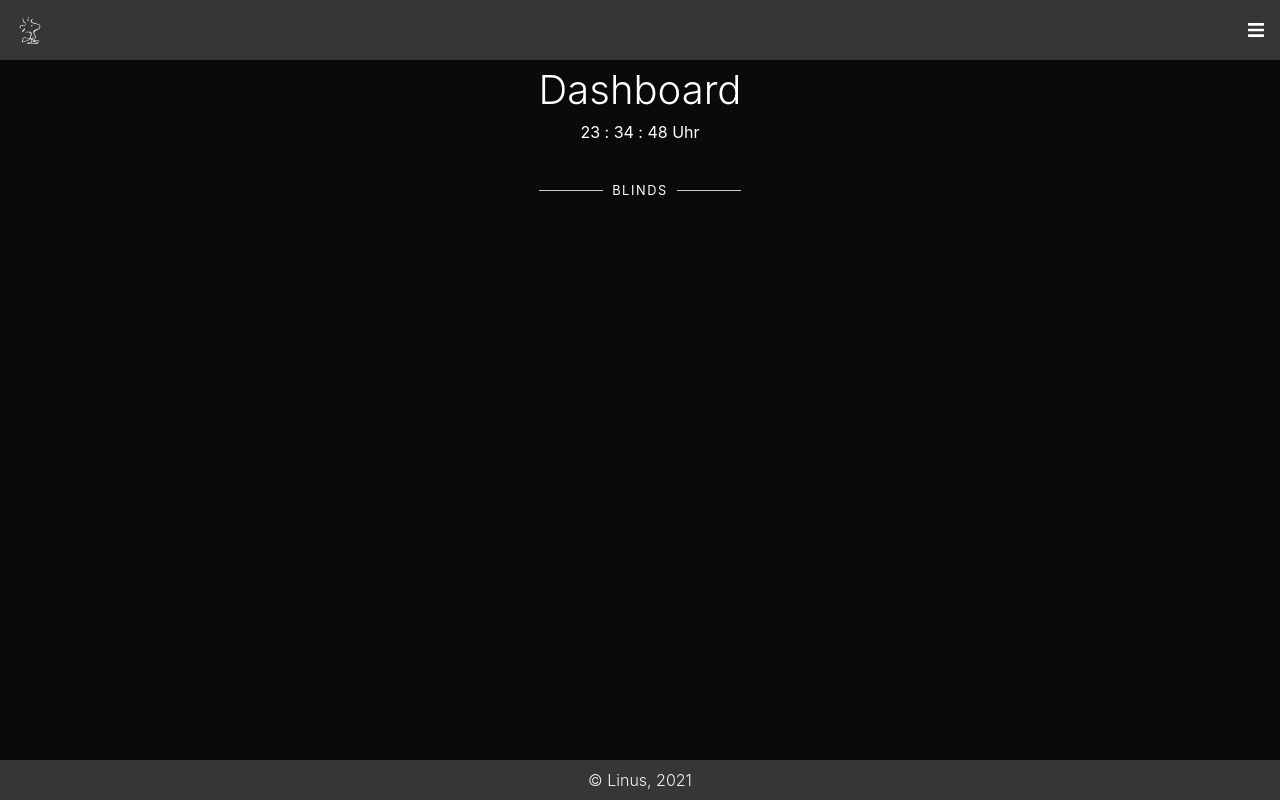
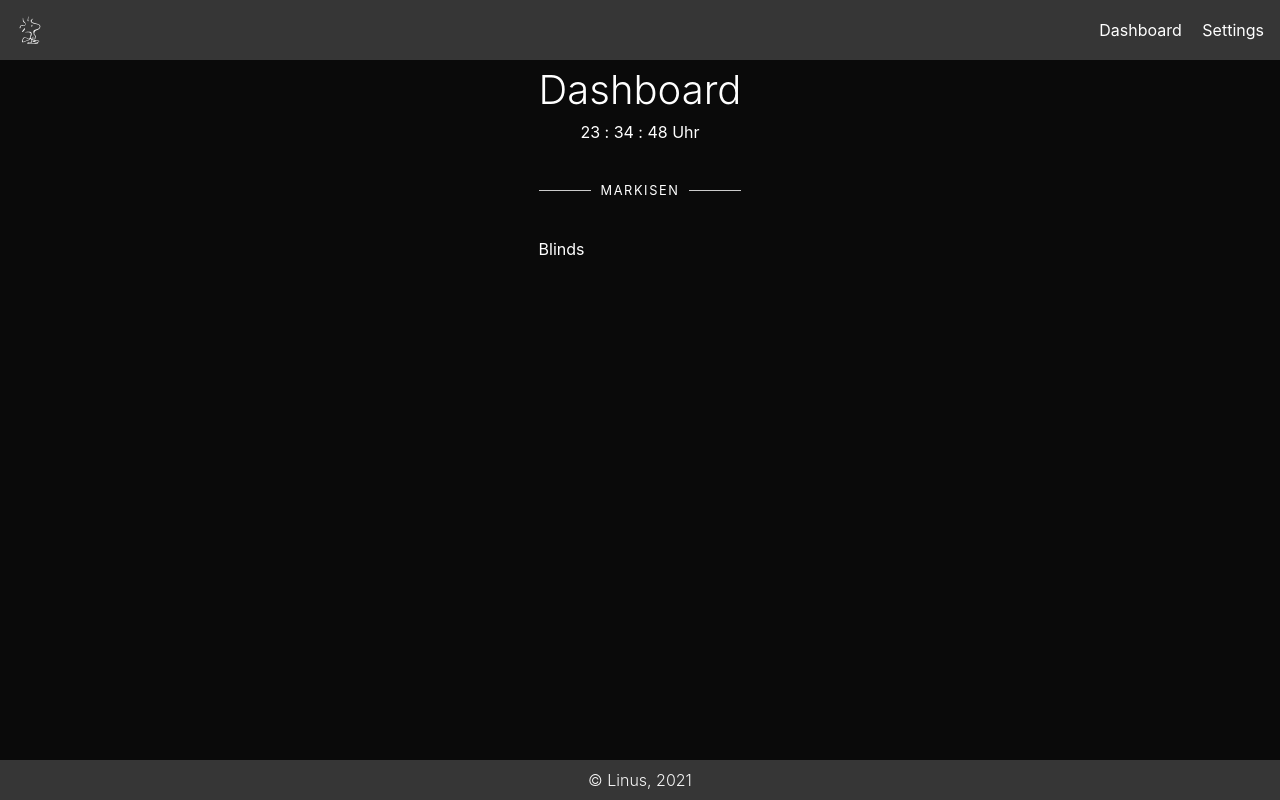
Before and after one commit to Kikovich1969/home-pi-svelte, a Svelte app: page / in a window 1280 px wide. Built offline with nearby package versions, Linux system fonts and the light colour scheme.

Commit message:
[task] Added media queries, horizontal menu

```diff
--- /dev/null
+++ b/src/components/Blinds.svelte
@@ -0,0 +1,3 @@
+<div>
+    Blinds
+</div>
--- a/src/components/Header.svelte
+++ b/src/components/Header.svelte
@@ -12,7 +12,17 @@
     <div class="nav-brand">
       <img src="/img/woodstock_quad.svg" alt="Home Pi" />
     </div>
-    <Button buttonIcon="/img/bars-solid.svg" altTxt="Burger Menu" on:click={toggleMenu} />
+    <div class="burger-menu-wrapper">
+      <Button
+        buttonIcon="/img/bars-solid.svg"
+        altTxt="Burger Menu"
+        on:click={toggleMenu}
+      />
+    </div>
+    <div class="nav-menu-horizontal">
+      <a href="#">Dashboard</a>
+      <a href="#">Settings</a>
+    </div>
   </div>
   {#if visible}
     <div class="nav-menu" transition:fade={{ duration: 100 }}>
@@ -23,11 +33,28 @@
 </nav>
 
 <style>
+  @media screen and (min-width: 769px) {
+    .burger-menu-wrapper {
+      display: none;
+    }
+    .nav-menu-horizontal {
+      display: block !important;
+    }
+  }
   nav {
     background-color: #363636;
     color: #fff;
     min-height: 3.25rem;
     position: relative;
+  }
+  .nav-menu-horizontal {
+    display: none;
+  }
+  .nav-menu-horizontal a {
+    color: white;
+    display: inline-block;
+    padding: 0.5rem;
+    text-decoration: none;
   }
   .nav-bar {
     display: flex;
--- a/src/components/Main.svelte
+++ b/src/components/Main.svelte
@@ -1,13 +1,15 @@
 <script>
   import Clock from "./share/Clock.svelte";
   import Divider from "./share/Divider.svelte";
+  import Blinds from "./Blinds.svelte";
 </script>
 
 <main>
   <div class="wrapper">
     <h1>Dashboard</h1>
     <Clock />
-    <Divider dataContent='Blinds' />
+    <Divider deviderText='Markisen' />
+    <Blinds />
   </div>
 </main>
 
--- a/src/components/share/Divider.svelte
+++ b/src/components/share/Divider.svelte
@@ -1,17 +1,11 @@
 <script>
-    export let dataContent = "Devider";
+    export let deviderText = "Devider";
 </script>
 
-<!-- <div class="divider" data-content={dataContent} /> -->
-
 <div class="divider">
-    <div class="devider-line">
-        <hr />
-    </div>
-    <div class="devider-text">{dataContent}</div>
-    <div class="devider-line">
-        <hr />
-    </div>
+    <div class="devider-line"><hr /></div>
+    <div class="devider-text">{deviderText}</div>
+    <div class="devider-line"><hr /></div>
 </div>
 
 <style>
```
